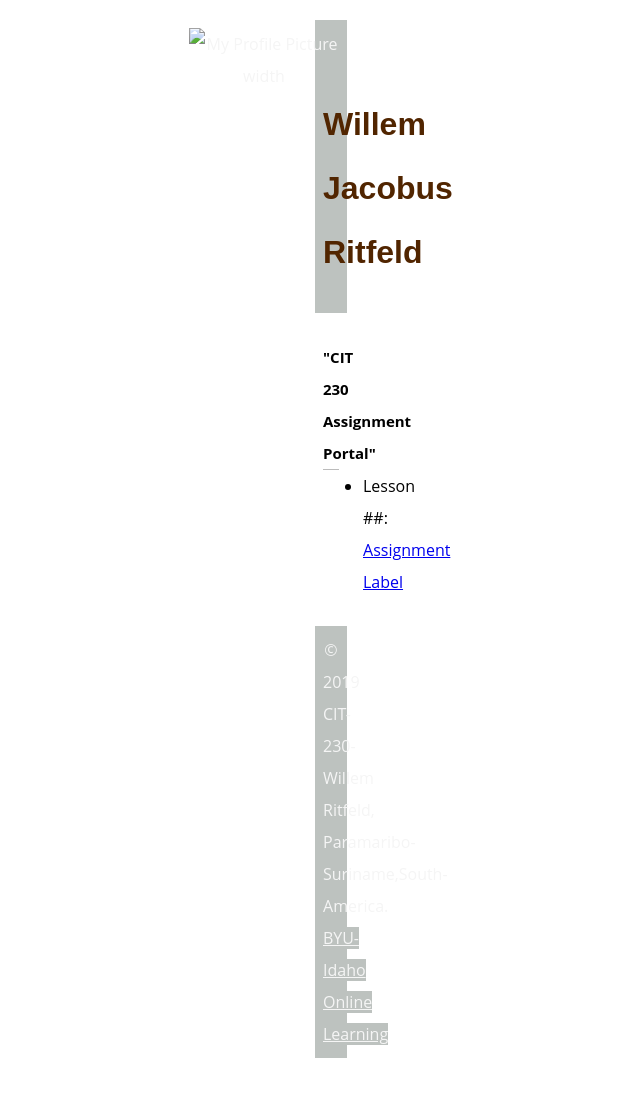
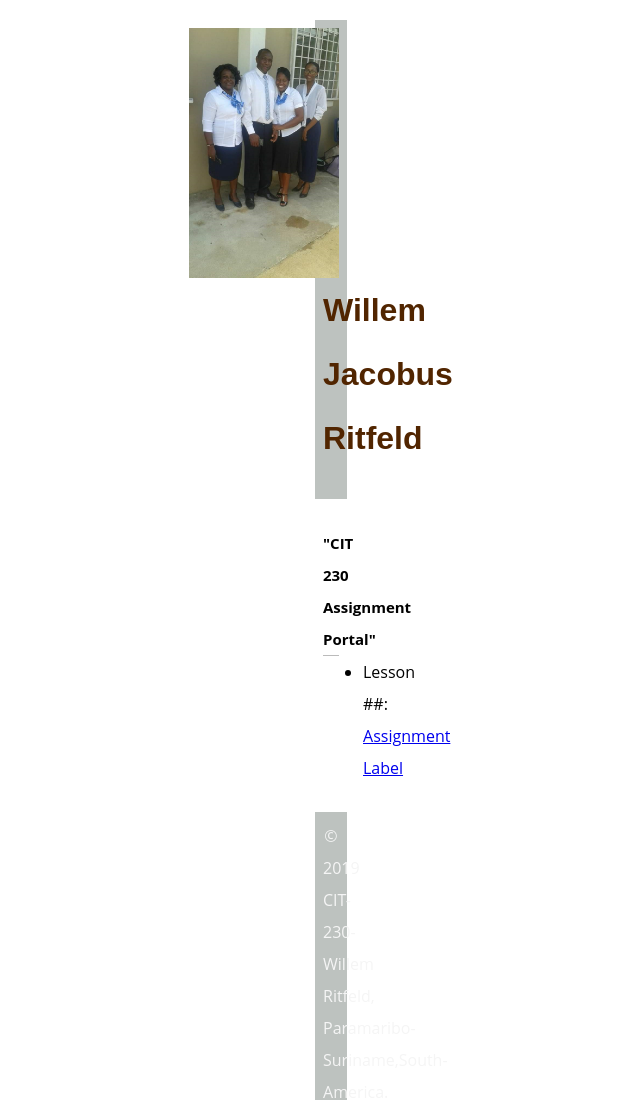
Before and after one commit to Ritfeld/Ritfeld.github.io, a plain HTML site: page index.html in a window 1280 px wide. Shown: the top 1100 px of the page, without its empty margins (309-949 px from the left). Before the commit the page ends 1078 px from the top, so only its background shows below. Drawn offline with nearby package versions, Linux system fonts and the light colour scheme.

Commit message:
rename folder

```diff
--- a/index.html
+++ b/index.html
@@ -11,7 +11,7 @@
      </head>
         <body>
             <header>
-                    <img src="family.png" alt="My Profile Picture width "190" height="270">
+                    <img src="img/family.png" alt="My Profile Picture width "190" height="270">
                 <h1>Willem Jacobus Ritfeld</h1>
             </header>
             <main>
```
